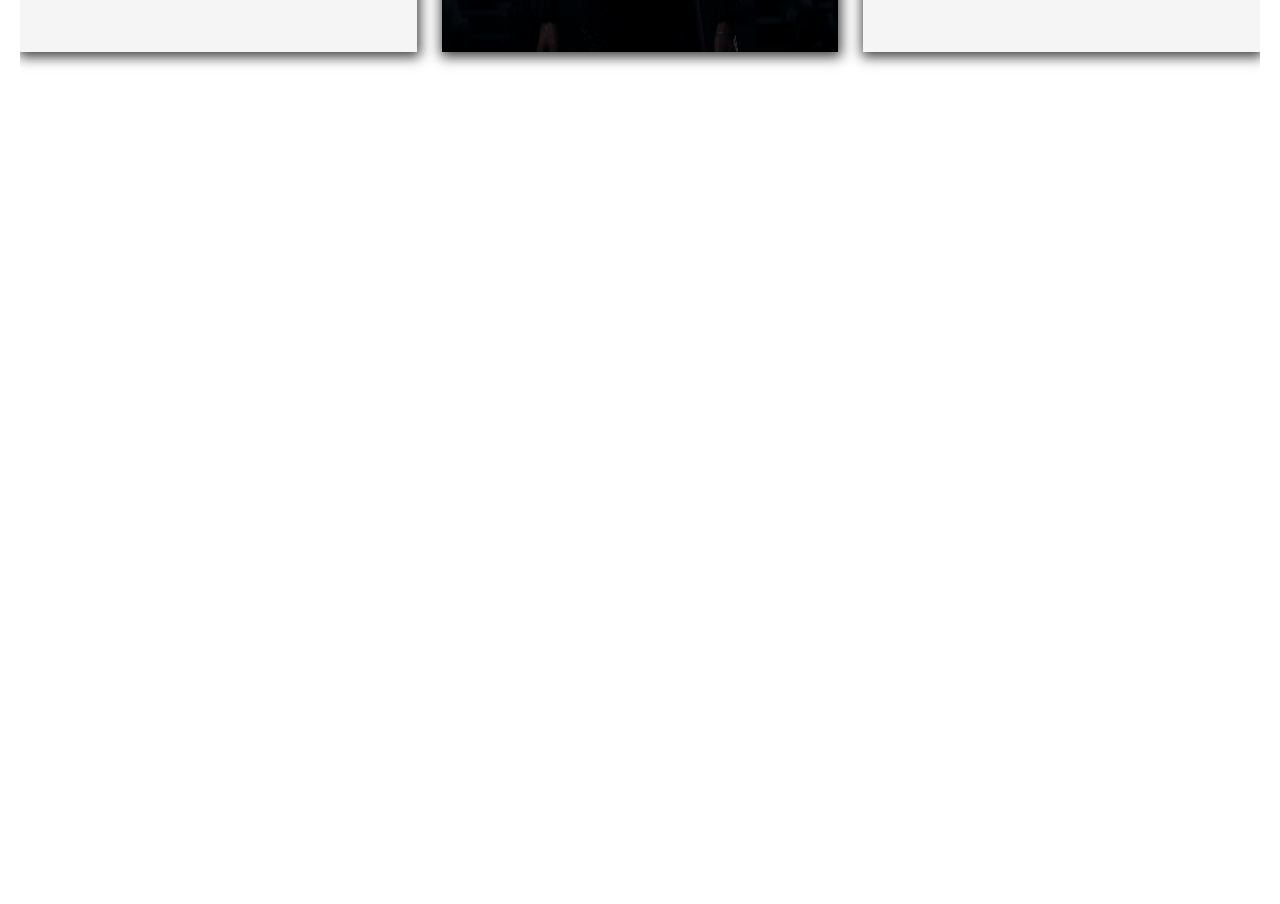
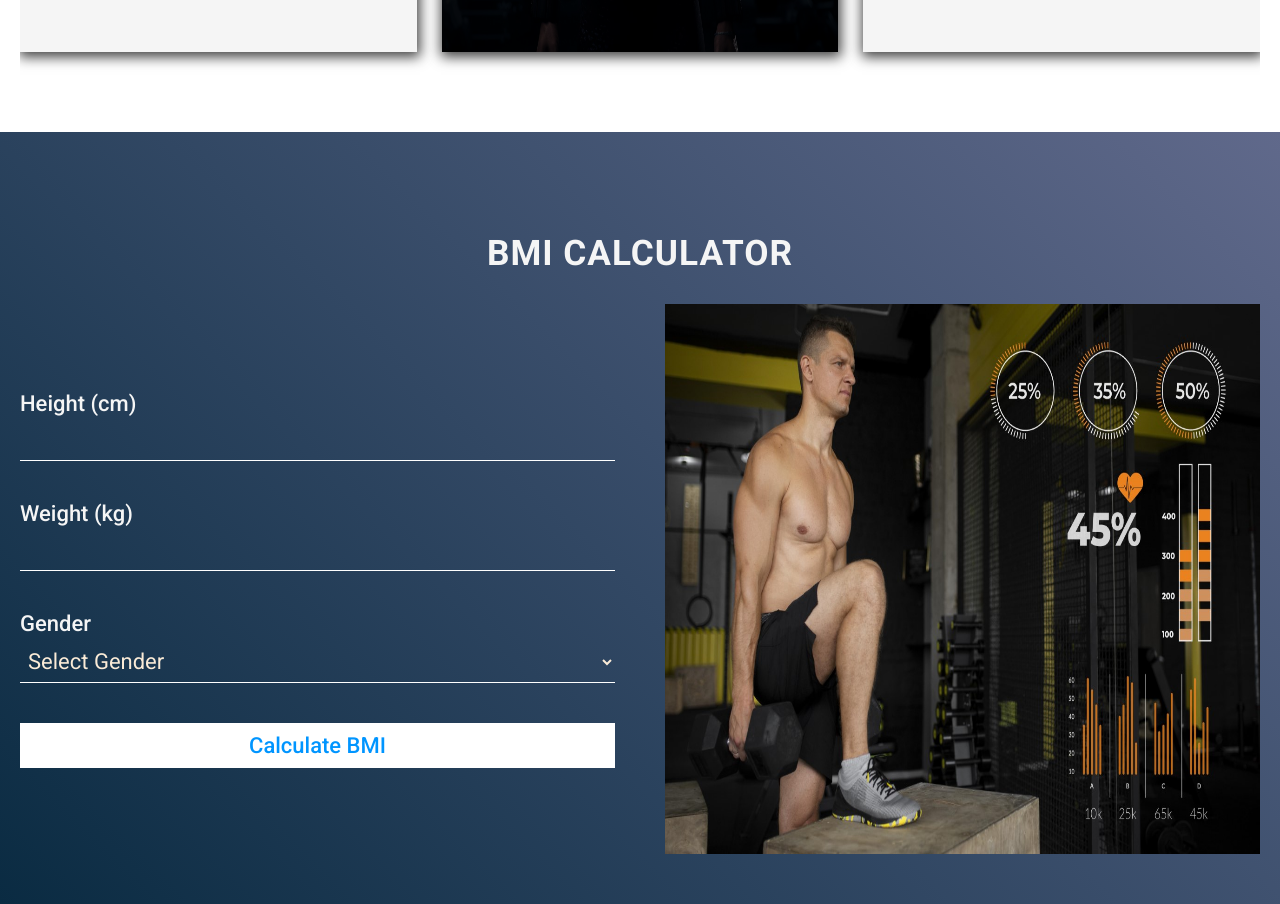
Before and after one commit to saagor16/Gym-Life-FontEnd, a React (Vite) app: page / in a window 1280 px wide. Shown: the part 4200-5104 px from the top of the page. Before the commit the page ends 4332 px from the top, so only its background shows below. Built offline with nearby package versions, Linux system fonts and the light colour scheme.

Commit message:
Created BMI section with functionality to calculate BMI

```diff
--- a/src/App.css
+++ b/src/App.css
@@ -448,3 +448,88 @@ header p {
     width: 100%;
   }
 }
+
+.bmi {
+  display: flex;
+  flex-direction: column;
+  align-items: center;
+  gap: 30px;
+  padding: 100px 0 50px 0;
+  background: linear-gradient(45deg, #0a2b42, #60698b);
+}
+.bmi h1 {
+  font-size: 2.2rem;
+  margin: 0 auto;
+  letter-spacing: 1px;
+  text-transform: uppercase;
+  color: whitesmoke;
+}
+.bmi .container {
+  display: flex;
+  gap: 50px;
+  min-width: 1500px;
+  max-width: 1500px;
+  color: whitesmoke;
+}
+.bmi .container .wrapper {
+  flex: 1;
+}
+.bmi .container .wrapper:last-child {
+  overflow: hidden;
+}
+.bmi .container .wrapper:last-child img {
+  width: 100%;
+  height: 100%;
+}
+.bmi .container .wrapper form {
+  height: 550px;
+  display: flex;
+  flex-direction: column;
+  justify-content: center;
+  gap: 40px;
+}
+.bmi .container .wrapper form div {
+  display: flex;
+  flex-direction: column;
+  gap: 5px;
+  font-size: 22px;
+  font-weight: 500;
+}
+.bmi .container .wrapper form div input,
+.bmi .container .wrapper form div select {
+  padding: 7px 4px;
+  font-size: 22px;
+  border: none;
+  border-bottom: 1px solid #fff;
+  background: transparent;
+  color: antiquewhite;
+}
+.bmi .container .wrapper form div option {
+  color: #111;
+}
+.bmi .container .wrapper form div input:focus,
+.bmi .container .wrapper form div select:focus {
+  outline: none;
+}
+.bmi .container .wrapper form button {
+  border: none;
+  padding: 10px 40px;
+  font-size: 22px;
+  font-weight: 500;
+  color: #0095ff;
+  background: #fff;
+}
+@media (max-width: 1520px) {
+  .bmi {
+    padding: 100px 20px 50px 20px;
+  }
+  .bmi .container {
+    min-width: 100%;
+  }
+}
+@media (max-width: 735px) {
+  .bmi .container {
+    flex-direction: column-reverse;
+    gap: 1px;
+  }
+}
--- a/src/components/BMICalculator.jsx
+++ b/src/components/BMICalculator.jsx
@@ -1,10 +1,88 @@
+/* eslint-disable no-unused-vars */
+import { useState } from "react";
+import { toast } from "react-toastify";
 
 const BMICalculator = () => {
-    return (
-        <div>
+  const [height, setHeight] = useState("");
+  const [weight, setWeight] = useState("");
+  const [gender, setGender] = useState("");
+  const [bmi, setBmi] = useState("");
 
+  const calculateBMI = (e) => {
+    e.preventDefault();
+
+    if (!height || !weight || !gender) {
+      toast.error("Please enter valid height, weight and gender.");
+      return;
+    }
+
+    const heightInMeters = height / 100;
+    const bmiValue = (weight / (heightInMeters * heightInMeters)).toFixed(2);
+    setBmi(bmiValue);
+
+    if (bmiValue < 18.5) {
+      toast.warning(
+        "You are underweight. Consider seeking advide from a healthcare provider."
+      );
+    } else if (bmiValue >= 18.5 && bmiValue < 24.9) {
+      toast.success(
+        "You have normal weight. Keep maintaing a healthy lifestyle."
+      );
+    } else if (bmiValue >= 25 && bmiValue < 29.9) {
+      toast.warning(
+        "You are overweight. Consider seeking advide from a healthcare provider."
+      );
+    } else {
+      toast.error(
+        "You are in the obese range. It is recommended to seek advice from a healthcare specialist.."
+      );
+    }
+  };
+
+  return (
+    <section className="bmi">
+      <h1>BMI CALCULATOR</h1>
+      <div className="container">
+        <div className="wrapper">
+          <form onSubmit={calculateBMI}>
+            <div>
+              <label>Height (cm)</label>
+              <input
+                type="number"
+                value={height}
+                onChange={(e) => setHeight(e.target.value)}
+                required
+              />
+            </div>
+            <div>
+              <label>Weight (kg)</label>
+              <input
+                type="number"
+                value={weight}
+                onChange={(e) => setWeight(e.target.value)}
+                required
+              />
+            </div>
+            <div>
+              <label>Gender</label>
+              <select
+                value={gender}
+                onChange={(e) => setGender(e.target.value)}
+              >
+                <option value="">Select Gender</option>
+                <option value="Male">Male</option>
+                <option value="Female">Female</option>
+              </select>
+            </div>
+            <button type="submit">Calculate BMI</button>
+          </form>
         </div>
-    );
+        <div className="wrapper">
+          <img src="/bmi.jpg" alt="bmiImage" />
+        </div>
+      </div>
+    </section>
+  );
 };
 
 export default BMICalculator;
```
